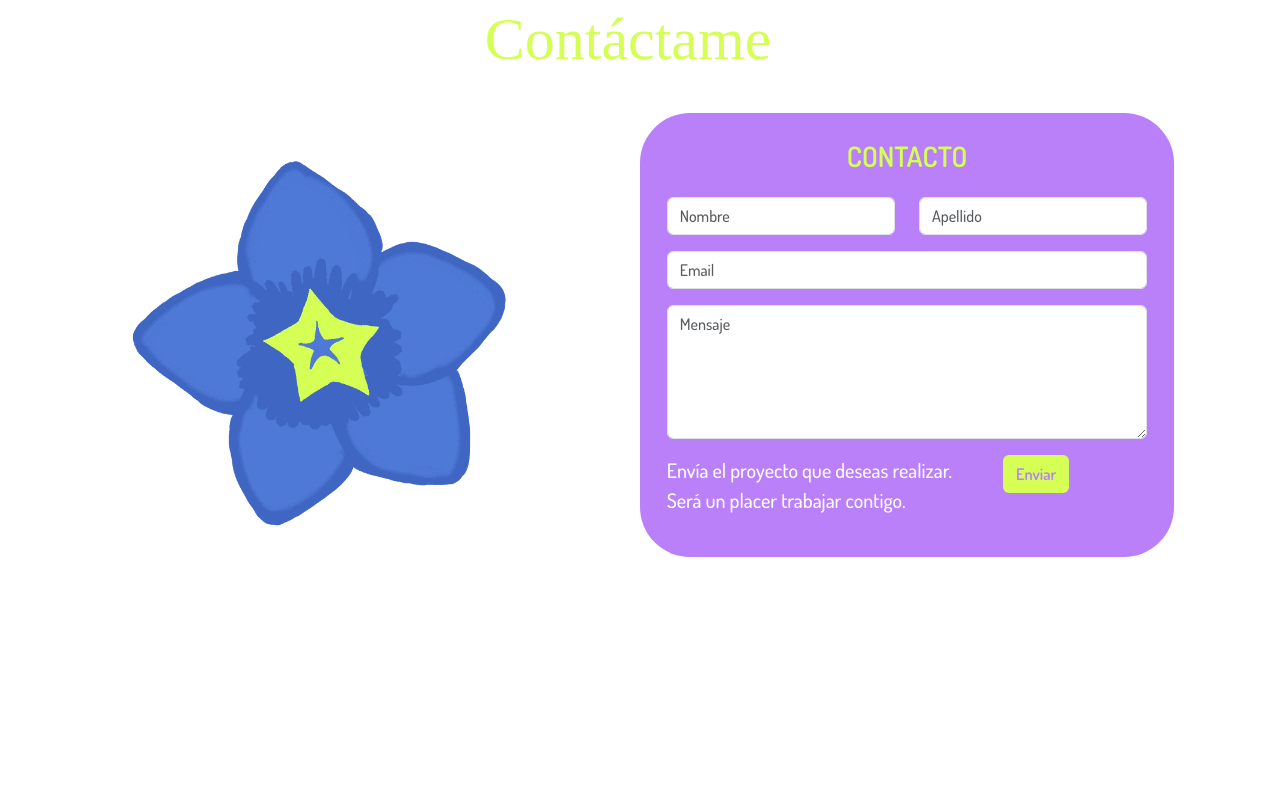
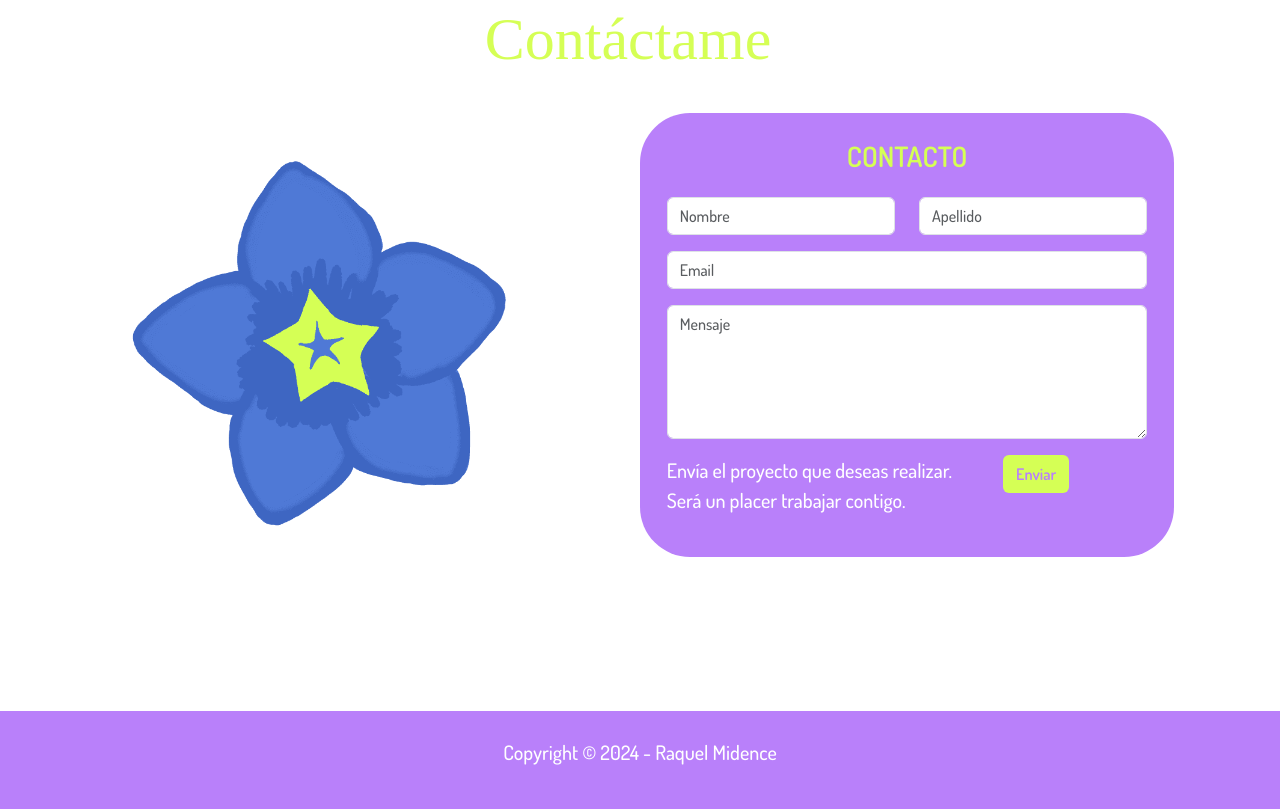
Before and after one commit to ramidence/portafolio-raquel-midence, a plain HTML site: page index.html in a window 1280 px wide. Shown: the part 1922-2731 px from the top of the page. Before the commit the page ends 2633 px from the top, so only its background shows below. Drawn offline with nearby package versions, Linux system fonts and the light colour scheme; a web font is replaced by a local one.

Commit message:
Add files via upload

```diff
--- a/css/style.css
+++ b/css/style.css
@@ -156,3 +156,8 @@ header img{
 .text-contact{
     color: #fff;
 }
+footer{
+    background-color: var(--color-resalte);
+    padding: 2%;
+    color: #fff;
+}
--- a/index.html
+++ b/index.html
@@ -213,6 +213,15 @@
     </section>
 
 
+    <footer>
+      </div>
+
+          <p class="text-center">Copyright © 2024 - Raquel Midence</p>
+
+      </div>
+    </footer>
+
+
     <script src="js/jquery.min.js"></script>
     <script src="js/bootstrap.min.js"></script>
     <script src="js/owl.carousel.min.js"></script>
```
